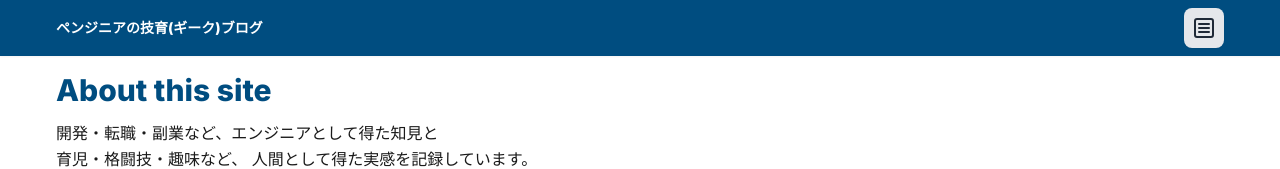
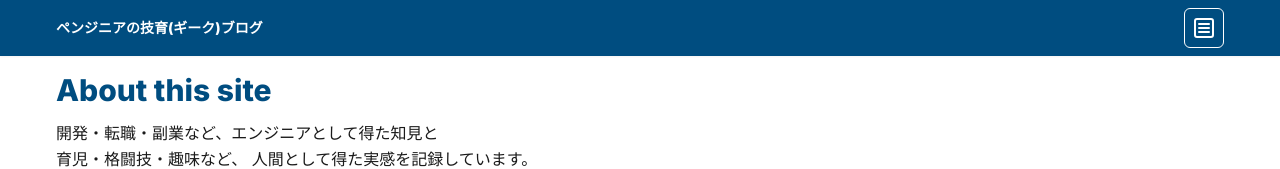
Before and after one commit to pengineer-geek/geek-blog, a Next.js app: page / in a window 1280 px wide. Shown: the top 169 px of the page. Built offline with nearby package versions, Linux system fonts and the light colour scheme.

Commit message:
ハンバーガーアイコンの変更

```diff
--- a/src/app/_components/layouts/header.tsx
+++ b/src/app/_components/layouts/header.tsx
@@ -12,8 +12,10 @@ export default function Header() {
 
         {/* ここに“埋め込み”トリガーが出ます */}
         <SlideOutMenu
-          // 見た目を変えたいときはここで上書きOK
-          // buttonClassName="inline-flex h-10 w-10 items-center justify-center rounded-lg bg-gray-200 text-gray-800"
+          buttonClassName="inline-flex h-10 w-10 items-center justify-center
+          rounded-md border border-white text-white
+          hover:bg-white/10 focus:outline-none
+          focus:ring-2 focus:ring-white/50"
         />
       </div>
     </header>
```
